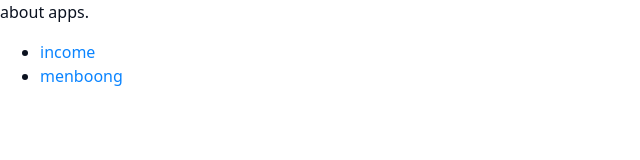
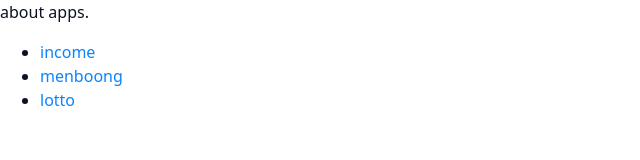
Before and after one commit to aboutapps/aboutapps.github.io, a plain HTML site: page index.html in a window 1280 px wide. Shown: the full height of the page, 0-640 px from the left. Drawn offline with Linux system fonts and the light colour scheme.

Commit message:
Add link to lotto in index.html

```diff
--- a/index.html
+++ b/index.html
@@ -61,6 +61,7 @@ about apps.
 <ul>
   <li><a href="/income">income</a></li>
   <li><a href="/menboong">menboong</a></li>
+  <li><a href="/lotto">lotto</a></li>
 </ul>
 
 </body>
```
